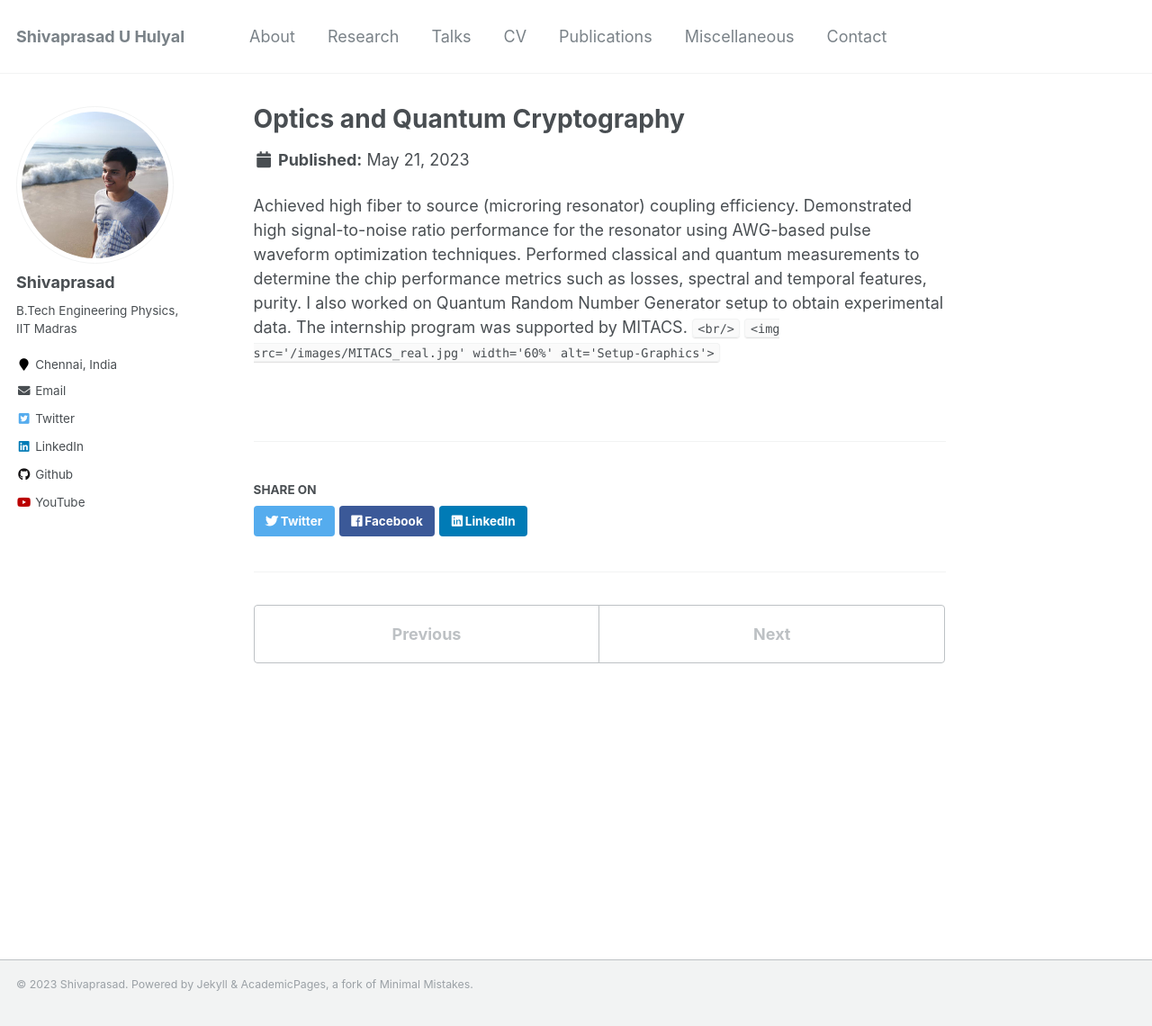
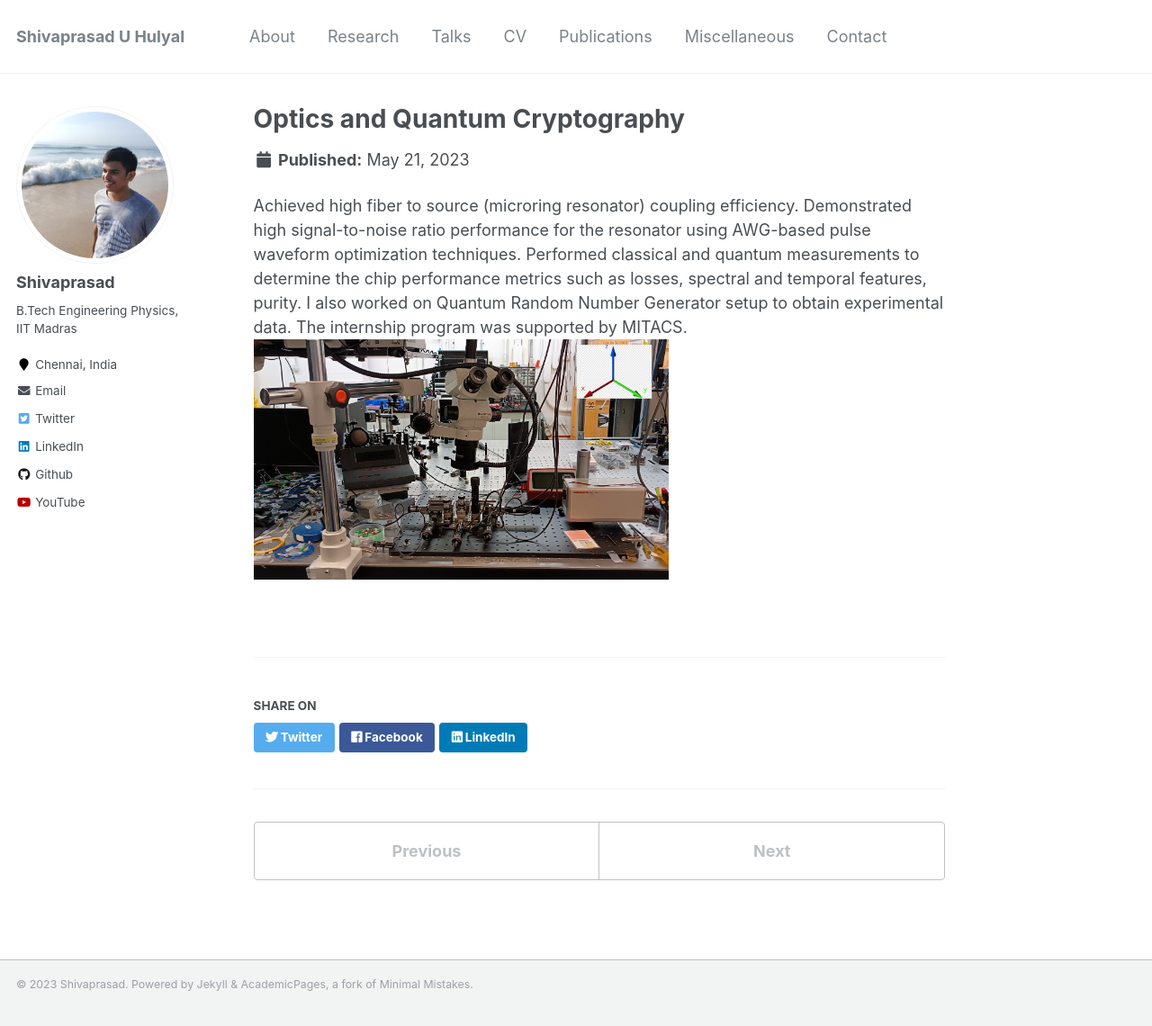
Before and after one commit to shivaprasaduh/shivaprasaduh.github.io, a Jekyll site: the page built from _research/research-2.md, in a window 1280 px wide and 1140 px high. Shown: the whole window at 90% size. Built offline with Jekyll 4.4.1, drawn with Linux system fonts in a browser that asks for light colours.

Commit message:
Update research-2.md

```diff
--- a/_research/research-2.md
+++ b/_research/research-2.md
@@ -7,7 +7,7 @@ Achieved high fiber to source (microring resonator) coupling efficiency. Demonst
 performance for the resonator using AWG-based pulse waveform optimization techniques. Performed classical and
 quantum measurements to determine the chip performance metrics such as losses, spectral and temporal features, purity. I also worked on Quantum Random Number Generator setup to obtain experimental data.
 The internship program was supported by MITACS.
-`<br/>`
-`<img src='/images/MITACS_real.jpg' width='60%' alt='Setup-Graphics'>`
+<br/>
+<img src='/images/MITACS_real.jpg' width='60%' alt='Setup-Graphics'>
 
 <!-- # 'As this is a unpublished ongoing project, I cannot share much.' -->
```
